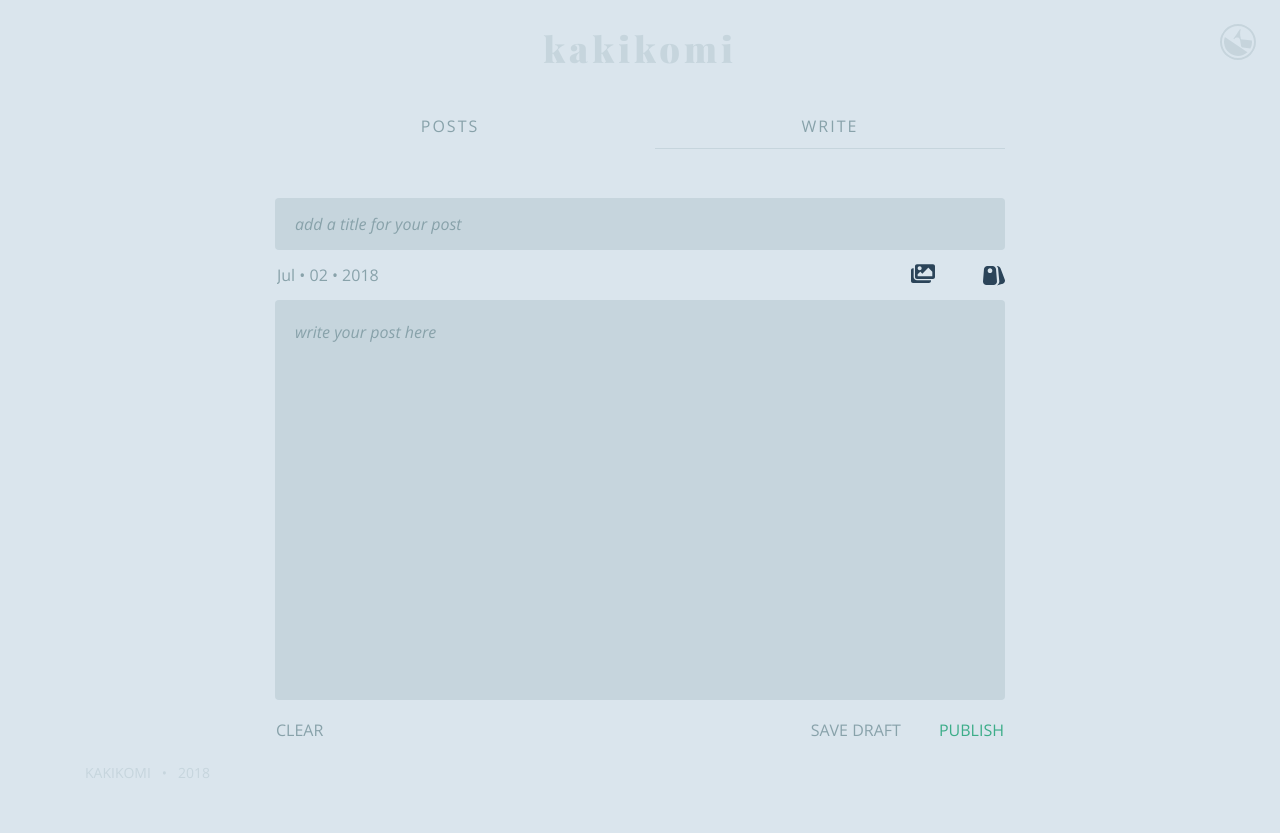
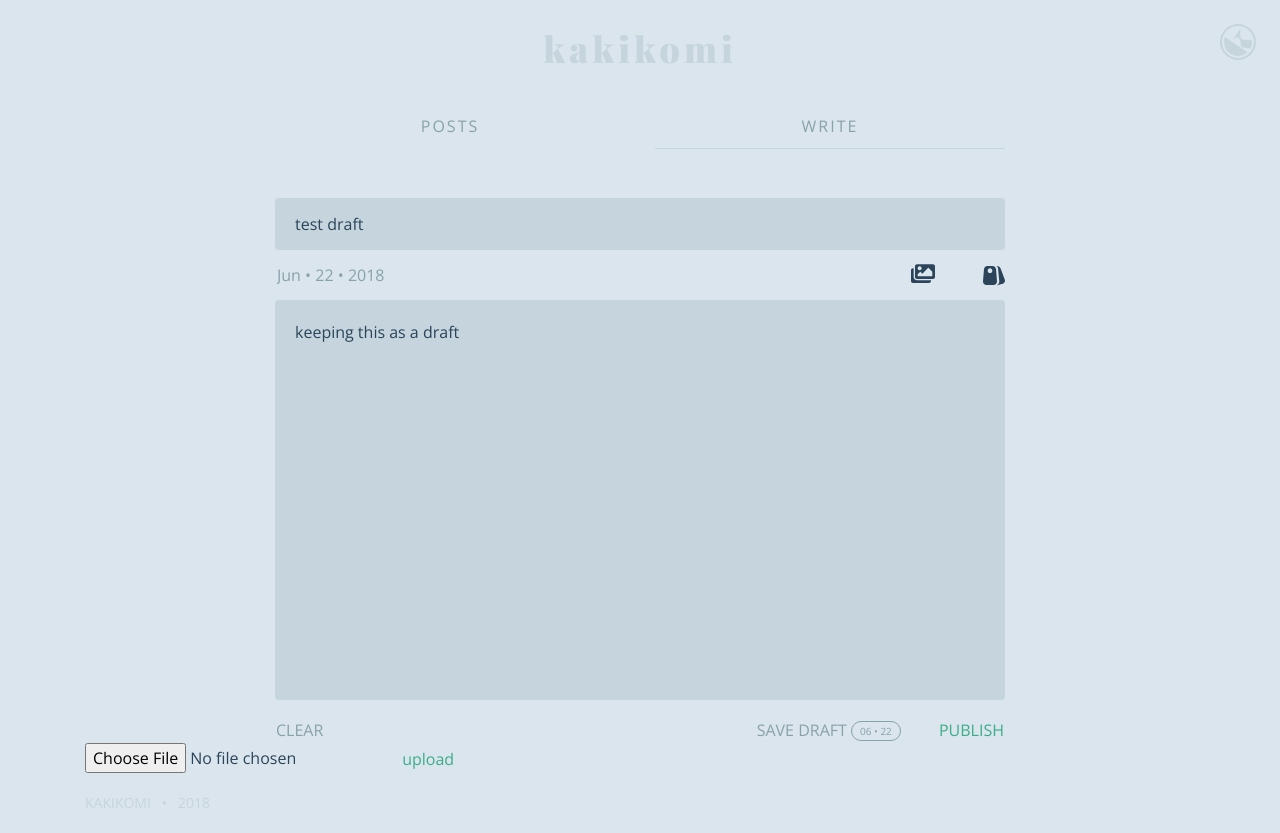
Before and after one commit to tokonoma/kakikomi, a PHP site: page /?mode=write&post=3 in a window 1280 px wide. Before the commit the page ends 778 px from the top, so only its background shows below. Run offline with PHP 8.4, Linux system fonts and the light colour scheme; the visitor is signed in with stand-in values (Sample User, id 1); data comes from the database, SQL or seed files in the repository; data that the repository does not hold is empty; some libraries are stand-ins or nearby versions.

Commit message:
corrects database path and adds locally functional image upload

```diff
--- a/assets/css/custom.css
+++ b/assets/css/custom.css
@@ -373,6 +373,12 @@
 	font-weight: 400;
 }
 
+.kakikomi .badge.badge--fill{
+	border: solid 1px #88A2AA;
+	background: #88A2AA;
+	color: #fff;
+}
+
 .kakikomi-posts .post-date{
 	font-size: 14px;
 }
--- a/index.php
+++ b/index.php
@@ -109,11 +109,17 @@
                 case 'write':
                     include('pages/write.php');
                     break;
+                case 'posts':
+                    include('pages/posts.php');
+                    break;
                 default:
                     include('pages/404.php');
                     break;
             }
         }
+        // elseif(isset($_GET['api'])){
+        //     //carry on
+        // }
         else{
             include('pages/404.php');
         }
@@ -148,14 +154,14 @@
     }
 }
 
-if(isset($_GET['api'])){
-    $api = $_GET['api'];
-    switch ($api){
-        case 'json':
-            include('system/json_api.php');
-            break;
-        default:
-            include('system/json_api.php');
-            break;
-    }
-}
+// if(isset($_GET['api'])){
+//     $api = $_GET['api'];
+//     switch ($api){
+//         case 'json':
+//             include('system/json_api.php');
+//             break;
+//         default:
+//             include('system/json_api.php');
+//             break;
+//     }
+// }
--- a/pages/write.php
+++ b/pages/write.php
@@ -1,4 +1,36 @@
 <?php
+
+require_once "system/bulletproof.php";
+
+$image = new Bulletproof\Image($_FILES);
+
+if($image["pictures"]){
+	$image->setLocation('uploads');
+	$upload = $image->upload();
+
+	if($upload){
+		echo $upload->getFullPath();
+		//FIRST move this down into the try/catch
+		//SECOND save filename to uploads table with post UID and filename
+		// - make an uploads table
+		// -normalize upload file name
+
+		//add place where I check for uploads with this posts UID and print them
+		//probably like tags! JUST LIKE TAGS, upload form in drawer
+		//then list of uploads
+
+		//figure out how to reference image url in markdown for rendering...
+
+		//$_SESSION['sessionalert'] = "uploadok";
+		//header("Location: ".$baseurl);
+
+	}else{
+		echo $image->getError();
+		//$_SESSION['sessionalert'] = "uploaderror";
+		//header("Location: ".$baseurl);
+	}
+	exit();
+}
 
 try{
     $db = new PDO($dsn);
@@ -202,7 +234,17 @@
 				</form>
 			</div>
 		</div>
+		<div class="row">
+			<div class="col-12">
+				<form method="POST" enctype="multipart/form-data">
+					<input type="hidden" name="MAX_FILE_SIZE" value="1000000"/>
+					<input type="file" name="pictures" accept="image/*"/>
+					<input type="submit" value="upload" class="btn btn-link submit"/>
+				</form>
+			</div>
+		</div>
 	</div>
+
 </main>
 
 <?php include('views/menu.php'); ?>
--- /dev/null
+++ b/system/bulletproof.php
@@ -0,0 +1,468 @@
+<?php
+/**
+ * BULLETPROOF.
+ *
+ * A single-class PHP library to upload images securely.
+ *
+ * PHP support 5.3+
+ *
+ * @version     4.0.0
+ * @author      https://twitter.com/_samayo
+ * @link        https://github.com/samayo/bulletproof
+ * @license     MIT
+ */
+namespace Bulletproof;
+
+class Image implements \ArrayAccess
+{
+    /**
+     * @var string The new image name, to be provided or will be generated
+     */
+    protected $name;
+
+    /**
+     * @var int The image width in pixels
+     */
+    protected $width;
+
+    /**
+     * @var int The image height in pixels
+     */
+    protected $height;
+
+    /**
+     * @var string The image mime type (extension)
+     */
+    protected $mime;
+
+    /**
+     * @var string The full image path (dir + image + mime)
+     */
+    protected $fullPath;
+
+    /**
+     * @var string The folder or image storage location
+     */
+    protected $location;
+
+    /**
+     * @var array The min and max image size allowed for upload (in bytes)
+     */
+    protected $size = array(100, 500000);
+
+    /**
+     * @var array The max height and width image allowed
+     */
+    protected $dimensions = array(5000, 5000);
+
+    /**
+     * @var array The mime types allowed for upload
+     */
+    protected $mimeTypes = array('jpeg', 'png', 'gif', 'jpg');
+
+    /**
+     * @var array list of known image types
+     */
+    protected $acceptedMimes = array(
+      1 => 'gif', 'jpeg', 'png', 'swf', 'psd',
+      'bmp', 'tiff', 'tiff', 'jpc', 'jp2', 'jpx',
+      'jb2', 'swc', 'iff', 'wbmp', 'xbm', 'ico',
+    );
+
+    /**
+     * @var array error messages strings
+     */
+    protected $commonUploadErrors = array(
+      UPLOAD_ERR_OK => '',
+      UPLOAD_ERR_INI_SIZE => 'Image is larger than the specified amount set by the server',
+      UPLOAD_ERR_FORM_SIZE => 'Image is larger than the specified amount specified by browser',
+      UPLOAD_ERR_PARTIAL => 'Image could not be fully uploaded. Please try again later',
+      UPLOAD_ERR_NO_FILE => 'Image is not found',
+      UPLOAD_ERR_NO_TMP_DIR => 'Can\'t write to disk, due to server configuration ( No tmp dir found )',
+      UPLOAD_ERR_CANT_WRITE => 'Failed to write file to disk. Please check you file permissions',
+      UPLOAD_ERR_EXTENSION => 'A PHP extension has halted this file upload process',
+    );
+
+    /**
+     * @var array storage for the global array
+     */
+    private $_files = array();
+
+    /**
+     * @var string storage for any errors
+     */
+    private $error = '';
+
+    /**
+     * @param array $_files represents the $_FILES array passed as dependency
+     */
+    public function __construct(array $_files = array())
+    {
+      if (!function_exists('exif_imagetype')) {
+        $this->error = 'Function \'exif_imagetype\' Not found. Please enable \'php_exif\' in your php.ini';
+      }
+
+      $this->_files = $_files;
+    }
+
+    /**
+     * \ArrayAccess unused method
+     *
+     * @param mixed $offset
+     * @param mixed $value
+     */
+    public function offsetSet($offset, $value) {}
+
+    /**
+     * \ArrayAccess unused method
+     *
+     * @param mixed $offset
+     */
+    public function offsetExists($offset){}
+
+    /**
+     * \ArrayAccess unused method
+     *
+     * @param mixed $offset
+     */
+    public function offsetUnset($offset){}
+
+    /**
+     * \ArrayAccess - get array value from object
+     *
+     * @param mixed $offset
+     *
+     * @return string|bool
+     */
+    public function offsetGet($offset)
+    {
+      // return false if $_FILES['key'] isn't found
+      if (!isset($this->_files[$offset])) {
+        $this->error = sprintf('No file input found with name: (%s)', $offset);
+        return false;
+      }
+
+      $this->_files = $this->_files[$offset];
+
+      // check for common upload errors
+      if (isset($this->_files['error'])) {
+        $this->error = $this->commonUploadErrors[$this->_files['error']];
+      }
+
+      return true;
+    }
+
+    /**
+     * Sets max image height and width limit.
+     *
+     * @param $maxWidth int max width value
+     * @param $maxHeight int max height value
+     *
+     * @return $this
+     */
+    public function setDimension($maxWidth, $maxHeight)
+    {
+      if ( (int) $maxWidth && (int) $maxHeight) {
+        $this->dimensions = array($maxWidth, $maxHeight);
+      } else {
+        $this->error = 'Invalid dimension! Values must be integers';
+      }
+
+      return $this;
+    }
+
+    /**
+     * Returns the full path of the image ex 'location/image.mime'.
+     *
+     * @return string
+     */
+    public function getFullPath()
+    {
+      return $this->fullPath = $this->getLocation().'/'.$this->getName().'.'.$this->getMime();
+    }
+
+    /**
+     * Returns the image size in bytes.
+     *
+     * @return int
+     */
+    public function getSize()
+    {
+      return (int) $this->_files['size'];
+    }
+
+    /**
+     * Define a min and max image size for uploading.
+     *
+     * @param $min int minimum value in bytes
+     * @param $max int maximum value in bytes
+     *
+     * @return $this
+     */
+    public function setSize($min, $max)
+    {
+      $this->size = array($min, $max);
+      return $this;
+    }
+
+    /**
+     * Returns a JSON format of the image width, height, name, mime ...
+     *
+     * @return string
+     */
+    public function getJson()
+    {
+      return json_encode(
+        array(
+          'name' => $this->name,
+          'mime' => $this->mime,
+          'height' => $this->height,
+          'width' => $this->width,
+          'size' => $this->_files['size'],
+          'location' => $this->location,
+          'fullpath' => $this->fullPath,
+        )
+      );
+    }
+
+    /**
+     * Returns the image mime type.
+     *
+     * @return null|string
+     */
+    public function getMime()
+    {
+      if (!$this->mime) {
+        $this->mime = $this->getImageMime($this->_files['tmp_name']);
+      }
+
+      return $this->mime;
+    }
+
+    /**
+     * Define a mime type for uploading.
+     *
+     * @param array $fileTypes
+     *
+     * @return $this
+     */
+    public function setMime(array $fileTypes)
+    {
+      $this->mimeTypes = $fileTypes;
+      return $this;
+    }
+
+    /**
+     * Gets the real image mime type.
+     *
+     * @param $tmp_name string The upload tmp directory
+     *
+     * @return null|string
+     */
+    protected function getImageMime($tmp_name)
+    {
+      $this->mime = @$this->acceptedMimes[exif_imagetype($tmp_name)];
+      if (!$this->mime) {
+        return null;
+      }
+
+      return $this->mime;
+    }
+
+    /**
+     * Returns error string or false if no errors occurred.
+     *
+     * @return string|false
+     */
+    public function getError()
+    {
+      return $this->error;
+    }
+
+    /**
+     * Returns the image name.
+     *
+     * @return string
+     */
+    public function getName()
+    {
+      if (!$this->name) {
+        $this->name = uniqid('', true).'_'.str_shuffle(implode(range('e', 'q')));
+      }
+
+      return $this->name;
+    }
+
+    /**
+     * Provide image name if not provided.
+     *
+     * @param null $isNameProvided
+     *
+     * @return $this
+     */
+    public function setName($isNameProvided = null)
+    {
+      if ($isNameProvided) {
+        $this->name = filter_var($isNameProvided, FILTER_SANITIZE_STRING);
+      }
+
+      return $this;
+    }
+
+    /**
+     * Returns the image width.
+     *
+     * @return int
+     */
+    public function getWidth()
+    {
+      if ($this->width != null) {
+        return $this->width;
+      }
+
+      list($width) = getimagesize($this->_files['tmp_name']);
+
+      return $width;
+    }
+
+    /**
+     * Returns the image height in pixels.
+     *
+     * @return int
+     */
+    public function getHeight()
+    {
+      if ($this->height != null) {
+        return $this->height;
+      }
+
+      list(, $height) = getimagesize($this->_files['tmp_name']);
+
+      return $height;
+    }
+
+    /**
+     * Returns the storage / folder name.
+     *
+     * @return string
+     */
+    public function getLocation()
+    {
+      if (!$this->location) {
+        $this->setLocation();
+      }
+
+      return $this->location;
+    }
+
+    /**
+     * Validate directory/permission before creating a folder.
+     *
+     * @param $dir string the folder name to check
+     *
+     * @return bool
+     */
+    private function isDirectoryValid($dir)
+    {
+      return !file_exists($dir) && !is_dir($dir) || is_writable($dir);
+    }
+
+    /**
+     * Creates a location for upload storage.
+     *
+     * @param $dir string the folder name to create
+     * @param int $permission chmod permission
+     *
+     * @return $this
+     */
+    public function setLocation($dir = 'bulletproof', $permission = 0666)
+    {
+      $isDirectoryValid = $this->isDirectoryValid($dir);
+
+      if (!$isDirectoryValid) {
+        $this->error = 'Can not create a directory  \''.$dir.'\', please check write permission';
+        return false;
+      }
+
+      $create = !is_dir($dir) ? @mkdir('' . $dir, (int) $permission, true) : true;
+
+      if (!$create) {
+        $this->error = 'Error! directory \'' . $dir . '\' could not be created';
+        return false;
+      }
+
+      $this->location = $dir;
+
+      return $this;
+    }
+
+    /**
+     * Validate image size, dimension or mimetypes
+     *
+     * @return boolean
+     */
+    protected function contraintsValidator()
+    {
+      /* check image for valid mime types and return mime */
+      $this->getImageMime($this->_files['tmp_name']);
+      /* validate image mime type */
+      if (!in_array($this->mime, $this->mimeTypes)) {
+        $this->error = sprintf('Invalid File! Only (%s) image types are allowed', implode(', ', $this->mimeTypes));
+        return false;
+      }
+
+      /* get image sizes */
+      list($minSize, $maxSize) = $this->size;
+
+      /* check image size based on the settings */
+      if ($this->_files['size'] < $minSize || $this->_files['size'] > $maxSize) {
+        $min = $minSize.' bytes ('.intval($minSize / 1000).' kb)';
+        $max = $maxSize.' bytes ('.intval($maxSize / 1000).' kb)';
+        $this->error = 'Image size should be minumum '.$min.', upto maximum '.$max;
+        return false;
+      }
+
+      /* check image dimension */
+      list($maxWidth, $maxHeight) = $this->dimensions;
+      $this->width = $this->getWidth();
+      $this->height = $this->getHeight();
+
+      if ($this->height > $maxHeight || $this->width > $maxWidth) {
+        $this->error = 'Image height/width should be less than '.$maxHeight.'/'.$maxWidth.' pixels';
+        return false;
+      }
+
+      return true;
+    }
+
+    /**
+     * Validate and save (upload) file
+     *
+     * @return false|Image
+     */
+    public function upload()
+    {
+      if ($this->error) {
+        return false;
+      }
+
+      $isValid = $this->contraintsValidator();
+
+      $isSuccess = $isValid && $this->isSaved($this->_files['tmp_name'], $this->getFullPath());
+
+      return $isSuccess ? $this : false;
+    }
+
+    /**
+     * Final upload method to be called, isolated for testing purposes.
+     *
+     * @param $tmp_name int the temporary location of the image file
+     * @param $destination int upload destination
+     *
+     * @return bool
+     */
+    protected function isSaved($tmp_name, $destination)
+    {
+      return move_uploaded_file($tmp_name, $destination);
+    }
+}
--- a/system/db_connect.php
+++ b/system/db_connect.php
@@ -22,18 +22,22 @@
 
 //this is for developing locally, for example, with MAMP...
 //You may need to add your projects directory to the path to the database.
-if(in_array($_SERVER['REMOTE_ADDR'], $localips)){
-	//add your projects directory name here...
-	$projectdirectory = "kakikomi";
-	$dbrelativepath = "/".$projectdirectory."/system/data/database.sqlite";
-}
-else{
-	$dbrelativepath = $cleanurizero."system/data/database.sqlite";
+// if(in_array($_SERVER['REMOTE_ADDR'], $localips)){
+// 	//add your projects directory name here...
+// 	$projectdirectory = "kakikomi";
+// 	$dbrelativepath = "/".$projectdirectory."/system/data/database.sqlite";
+// 	$DBPath = $_SERVER['DOCUMENT_ROOT'].$dbrelativepath;
+// }
+// else{
+// 	$systemDIR = __DIR__;
+// 	$DBPath = $systemDIR."/data/database.sqlite";
+// }
 
-}
+$systemDIR = __DIR__;
+$DBPath = $systemDIR."/data/database.sqlite";
 
 //sqlite DB
-define('DB_PATH', $_SERVER['DOCUMENT_ROOT'].$dbrelativepath);
+define('DB_PATH', $DBPath);
 $dsn = "sqlite:".DB_PATH;
 
 //postgres DB
```
Also changed, not shown: api.php (added, +86 -0 lines), api/index.php (added, +85 -0 lines), pages/posts.php (+8 -3 lines), uploads/5b733d1600c0c6.82756972_oekginljfhqpm.png (added), uploads/5b733d274ac751.12618983_pgmkhejnliqof.png (added).
